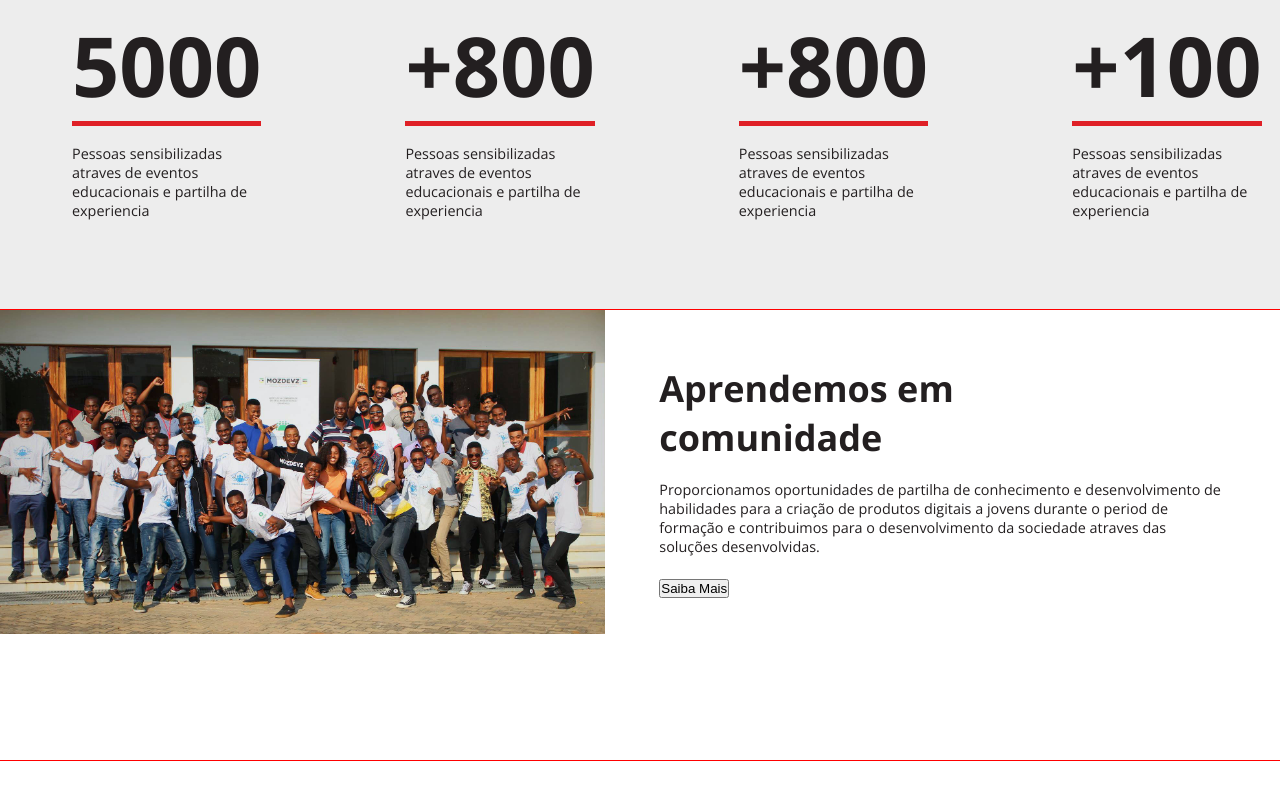
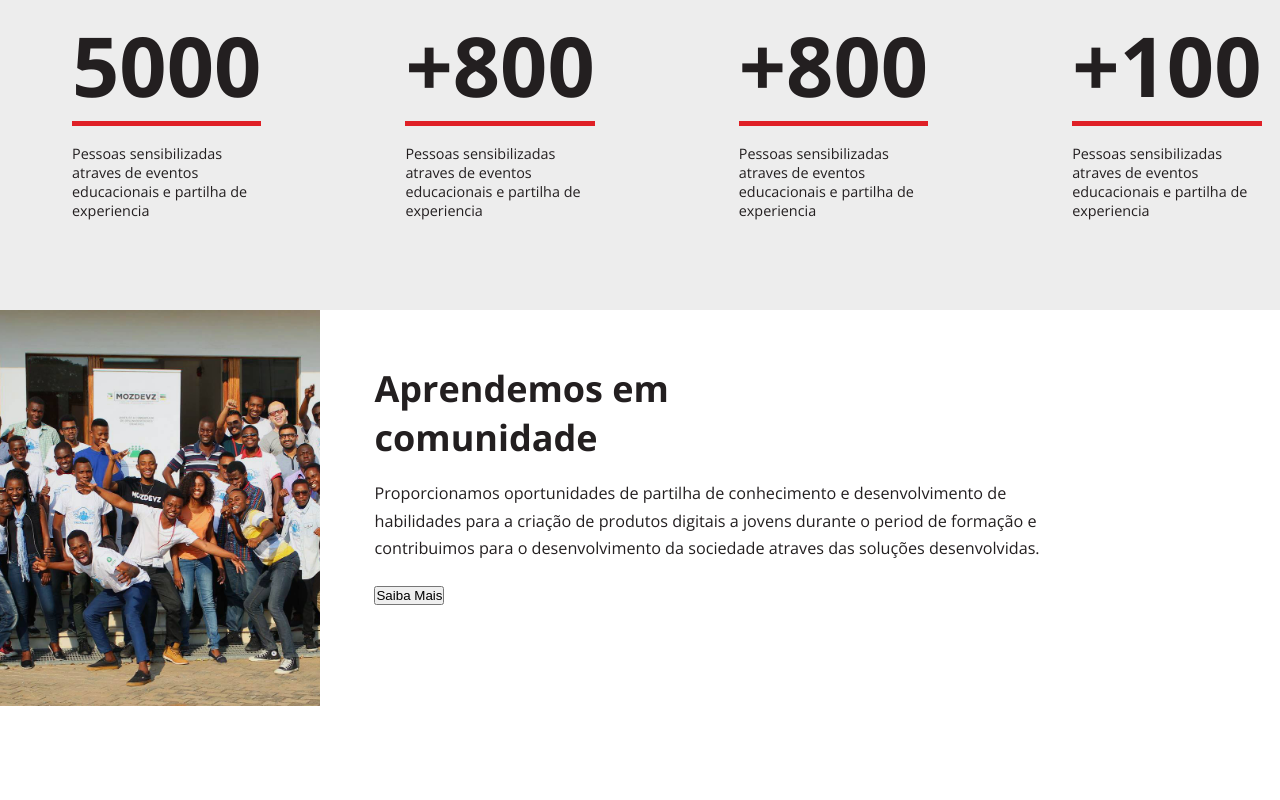
Before and after one commit to ctivir/moz-devz-py-training, a React (Create React App) app in the folder frontend/: page / in a window 1280 px wide. Shown: the part 936-1736 px from the top of the page. Built offline with nearby package versions, Linux system fonts and the light colour scheme.

Commit message:
fix the learnCover to fill up the height

```diff
--- a/frontend/src/styles/Home.module.css
+++ b/frontend/src/styles/Home.module.css
@@ -136,18 +136,14 @@
   /* Learn Section */
   .learn {
     display: flex;
-    height: 25rem;
+    height: 22rem;
     margin-bottom: 10rem;
-    outline: 1px solid red;
   }
 
-
-  /* TODO: Make the image to fill the given height */
-  .learnCover {
+  .learnImage {
     object-fit: cover;
+    height: 100%;
   }
-
-  .learnImage {}
 
   .learnDescription {
     text-align: left;
@@ -158,4 +154,11 @@
     width: 20ch;
     font-size: 2rem;
   }
+
+  .learnText {
+    width: 80%;
+    font-size: .9rem;
+    line-height: 1.7;
+    margin-bottom: 1rem;
+  }
 }
```
